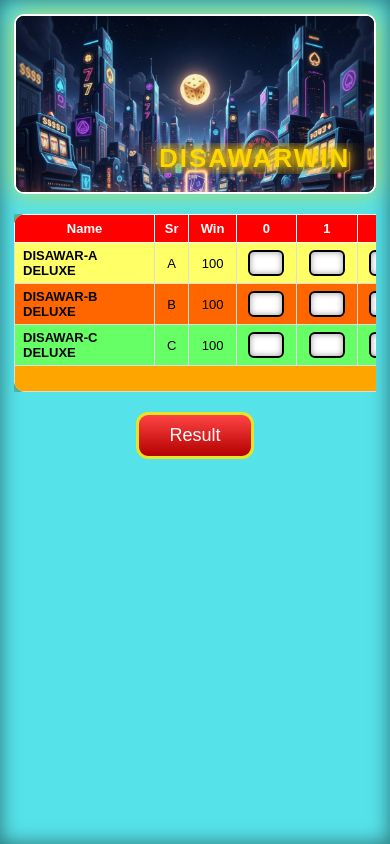
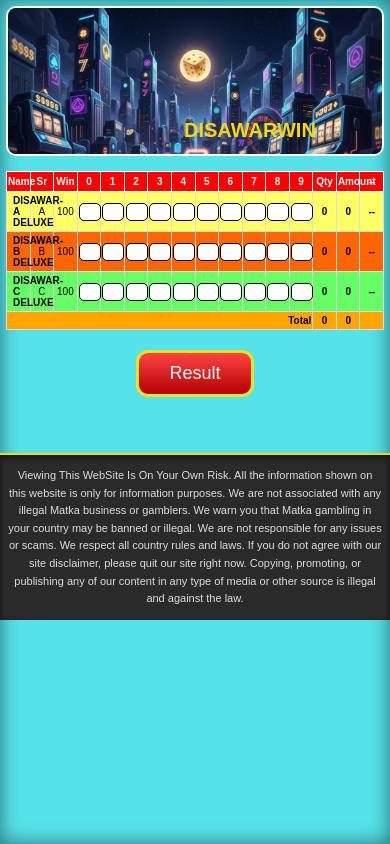
Before and after one commit to SaiWorkProfile/Lottery-Frontend, a React (Create React App) app: page / in a window 390 px wide. Built offline with nearby package versions, Linux system fonts and the light colour scheme; no server answers.

Commit message:
Perfect mobile table layout

```diff
--- a/src/pages/Home.jsx
+++ b/src/pages/Home.jsx
@@ -6,12 +6,29 @@ import ResultButton from "../components/ResultButton";
 export default function Home() {
   return (
     <div className="page-wrapper">
+
+      {/* MAIN CONTENT */}
       <div className="content-frame">
         <TopBanner />
         <HeaderInfo />
         <BettingTable />
         <ResultButton />
       </div>
+
+      {/* DISCLAIMER FOOTER */}
+      <footer className="site-disclaimer">
+        <p>
+          Viewing This WebSite Is On Your Own Risk. All the information shown on
+          this website is only for information purposes. We are not associated
+          with any illegal Matka business or gamblers. We warn you that Matka
+          gambling in your country may be banned or illegal. We are not
+          responsible for any issues or scams. We respect all country rules and
+          laws. If you do not agree with our site disclaimer, please quit our
+          site right now. Copying, promoting, or publishing any of our content in
+          any type of media or other source is illegal and against the law.
+        </p>
+      </footer>
+
     </div>
   );
 }
--- a/src/styles/main.css
+++ b/src/styles/main.css
@@ -32,7 +32,7 @@ button {
 
 /* ================= CONTENT FRAME ================= */
 .content-frame {
-  padding: 14px;
+  padding: 12px;
 }
 
 /* ================= TOP BANNER ================= */
@@ -42,157 +42,104 @@ button {
   height: 260px;
   background: #000;
   overflow: hidden;
-
   border-radius: 10px;
   border: 2px solid #fff;
-
-  box-shadow:
-    inset 0 0 30px rgba(0,0,0,0.7),
-    0 0 25px rgba(255,215,0,0.6);
 }
 
 .top-banner img {
   width: 100%;
   height: 100%;
   object-fit: cover;
-  object-position: center;
-  display: block;
 }
 
-/* ================= BANNER TEXT SCROLL ================= */
+/* ================= BANNER TEXT ================= */
 .banner-text {
   position: absolute;
-  bottom: 18px;
-  left: 0;
+  bottom: 12px;
   width: 100%;
   overflow: hidden;
-  pointer-events: none;
-  z-index: 5;
 }
 
 .banner-text span {
   display: inline-block;
+  padding-left: 100%;
   white-space: nowrap;
-  padding-left: 100%;
-
-  font-size: 42px;
+  font-size: 36px;
   font-weight: bold;
-  letter-spacing: 4px;
-  color: #ffd700;
-
-  text-shadow:
-    0 0 8px #ffd700,
-    0 0 16px #ffcc00,
-    0 0 32px #ff9900;
-
+  color: gold;
   animation: bannerScroll 14s linear infinite;
 }
 
 @keyframes bannerScroll {
   from { transform: translateX(0); }
-  to   { transform: translateX(-100%); }
+  to { transform: translateX(-100%); }
 }
 
 /* ================= HEADER ================= */
 .header-box {
-  margin-top: 14px;
+  margin-top: 10px;
   display: grid;
   grid-template-columns: repeat(5, 1fr);
   background: #5b1478;
   color: yellow;
-  padding: 14px;
+  padding: 10px;
   text-align: center;
-  font-size: 14px;
-
+  font-size: 13px;
   border-radius: 8px;
-  border: 2px solid #fff;
-  box-shadow: 0 0 15px rgba(255,215,0,0.4);
 }
 
 .header-box b {
   color: #fff;
-  font-size: 16px;
+  font-size: 14px;
 }
 
-/* ================= TABLE WRAPPER ================= */
+/* ================= TABLE ================= */
 .table-wrapper {
   width: 100%;
-  overflow-x: auto;
-  margin: 20px 0;
-  -webkit-overflow-scrolling: touch;
+  margin: 15px 0;
 }
 
-/* ================= BETTING TABLE ================= */
+/* DESKTOP TABLE */
 .bet-table {
+  width: 100%;
   border-collapse: collapse;
   table-layout: fixed;
-  min-width: 980px;
   background: #fff;
-  border-radius: 12px;
-  overflow: hidden;
-
-  box-shadow:
-    0 0 20px rgba(0,0,0,0.7),
-    0 0 15px rgba(255,215,0,0.5);
+  border-radius: 10px;
 }
 
 /* HEADERS */
 .bet-table th {
   background: red;
   color: #fff;
-  padding: 6px;
   font-size: 13px;
+  padding: 6px 2px;
   border: 1px solid #fff;
-  white-space: nowrap;
-  text-align: center;
 }
 
 /* CELLS */
 .bet-table td {
   border: 1px solid #ddd;
-  padding: 5px;
+  padding: 4px 2px;
   font-size: 13px;
   text-align: center;
 }
 
-/* COLUMN WIDTH LOCK */
-.bet-table th.name,
-.bet-table td.name {
-  width: 140px;
-  min-width: 140px;
+/* NAME COLUMN */
+.bet-table .name {
+  font-weight: bold;
   text-align: left;
-  padding-left: 8px;
-  white-space: nowrap;
-  font-weight: bold;
+  padding-left: 6px;
 }
 
-.bet-table th.sr,
-.bet-table td.sr {
-  width: 40px;
-  min-width: 40px;
-}
-
-.bet-table th.win,
-.bet-table td.win {
-  width: 55px;
-  min-width: 55px;
-}
-
-.bet-table th.num,
-.bet-table td.num {
-  width: 45px;
-  min-width: 45px;
-}
-
-/* INPUT BOX */
+/* INPUT */
 .num-box {
-  width: 36px;
-  height: 26px;
-  border-radius: 6px;
-  border: 2px solid #000;
-  font-weight: bold;
+  width: 30px;
+  height: 22px;
+  font-size: 12px;
+  border-radius: 5px;
+  border: 1px solid #000;
   text-align: center;
-  box-shadow: inset 0 0 6px rgba(0,0,0,0.4);
 }
 
 /* ROW COLORS */
@@ -200,7 +147,6 @@ button {
 .row-orange { background: #ff6600; }
 .row-green  { background: #66ff66; }
 
-/* TOTAL */
 .total-row {
   background: orange;
   font-weight: bold;
@@ -209,69 +155,43 @@ button {
 /* ================= RESULT BUTTON ================= */
 .result-btn {
   display: block;
-  margin: 30px auto;
-  padding: 12px 45px;
-  font-size: 20px;
+  margin: 20px auto 30px;
+  padding: 10px 35px;
+  font-size: 18px;
   font-weight: bold;
   color: #fff;
-
   background: linear-gradient(#ff4d4d, #b30000);
-  border-radius: 14px;
+  border-radius: 12px;
   border: 3px solid #000;
-
-  box-shadow:
-    0 0 20px rgba(255,0,0,0.8),
-    inset 0 0 10px rgba(0,0,0,0.6);
-}
-
-/* ================= RESULTS PAGE ================= */
-.results-table {
-  table-layout: fixed;
-  width: 100%;
-}
-
-.results-table th,
-.results-table td {
-  text-align: center;
-  white-space: nowrap;
 }
 
 /* ================= ADMIN ================= */
 .admin-page {
-  max-width: 520px;
-  margin: 60px auto;
-  padding: 28px;
+  max-width: 500px;
+  margin: 50px auto;
+  padding: 24px;
   background: #fff;
   border-radius: 12px;
-  border: 3px solid #222;
-  box-shadow: 0 0 35px rgba(255,215,0,0.35);
-}
-
-.admin-page h3 {
-  text-align: center;
-  margin-bottom: 20px;
+  border: 3px solid #000;
 }
 
 .admin-page input {
   width: 100%;
-  padding: 12px;
+  padding: 10px;
   margin-bottom: 14px;
-  border-radius: 8px;
-  border: 2px solid #000;
+  font-size: 15px;
 }
 
 .admin-page button {
   width: 100%;
-  padding: 14px;
-  font-size: 18px;
-  font-weight: bold;
+  padding: 12px;
+  font-size: 17px;
   background: linear-gradient(#ff4d4d, #b30000);
   color: #fff;
   border-radius: 10px;
-  border: 3px solid #000;
 }
 
-/* ================= MOBILE ================= */
+/* ================= MOBILE FIX (NO SCROLL) ================= */
 @media (max-width: 768px) {
 
   .page-wrapper {
@@ -279,21 +199,79 @@ button {
     border: none;
   }
 
+  .content-frame {
+    padding: 6px;
+  }
+
   .top-banner {
-    height: 180px;
+    height: 150px;
   }
 
   .banner-text span {
-    font-size: 26px;
-    letter-spacing: 2px;
+    font-size: 20px;
   }
 
   .header-box {
     grid-template-columns: repeat(2, 1fr);
-    font-size: 12px;
+    font-size: 11px;
   }
 
+  /* 🔥 KEY MOBILE TABLE FIX */
   .bet-table {
-    min-width: 980px;
+    font-size: 10px;
+  }
+
+  .bet-table th {
+    font-size: 10px;
+    padding: 4px 1px;
+  }
+
+  .bet-table td {
+    font-size: 10px;
+    padding: 3px 1px;
+  }
+
+  .bet-table .name {
+    font-size: 10px;
+  }
+
+  .num-box {
+    width: 22px;
+    height: 18px;
+    font-size: 10px;
+  }
+
+  .result-btn {
+    font-size: 16px;
+    padding: 8px 28px;
   }
 }
+/* ================= DISCLAIMER FOOTER ================= */
+.site-disclaimer {
+  width: 100%;
+  background: #2a2a2a;
+  color: #dddddd;
+  padding: 14px 10px;
+  margin-top: 30px;
+
+  font-size: 12px;
+  line-height: 1.6;
+  text-align: center;
+
+  border-top: 2px solid #ffd700;
+
+  box-shadow: inset 0 2px 6px rgba(0,0,0,0.6);
+}
+
+.site-disclaimer p {
+  max-width: 1100px;
+  margin: 0 auto;
+}
+
+/* ================= MOBILE DISCLAIMER ================= */
+@media (max-width: 768px) {
+  .site-disclaimer {
+    font-size: 11px;
+    padding: 12px 8px;
+  }
+}
```
Lines whose indentation alone changed are shown as unchanged.
